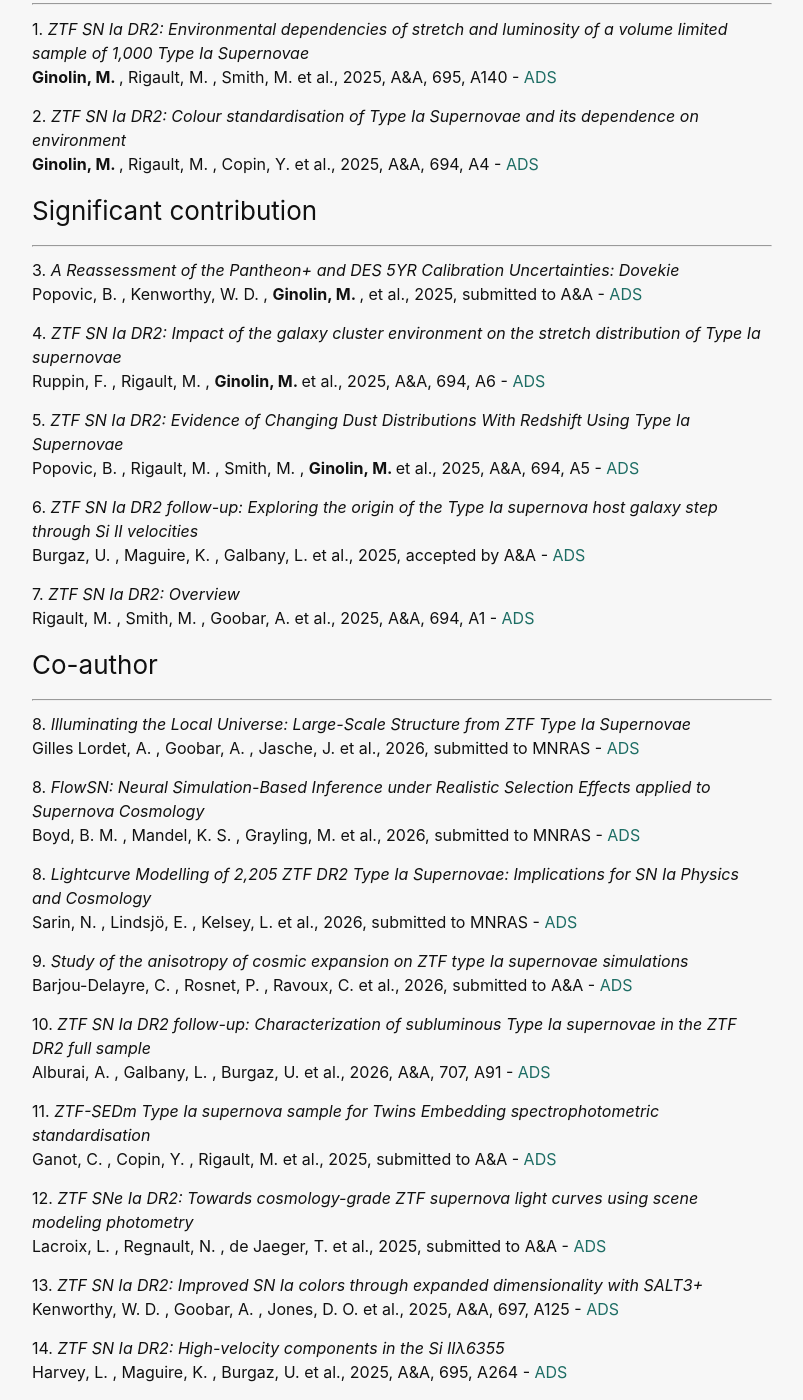
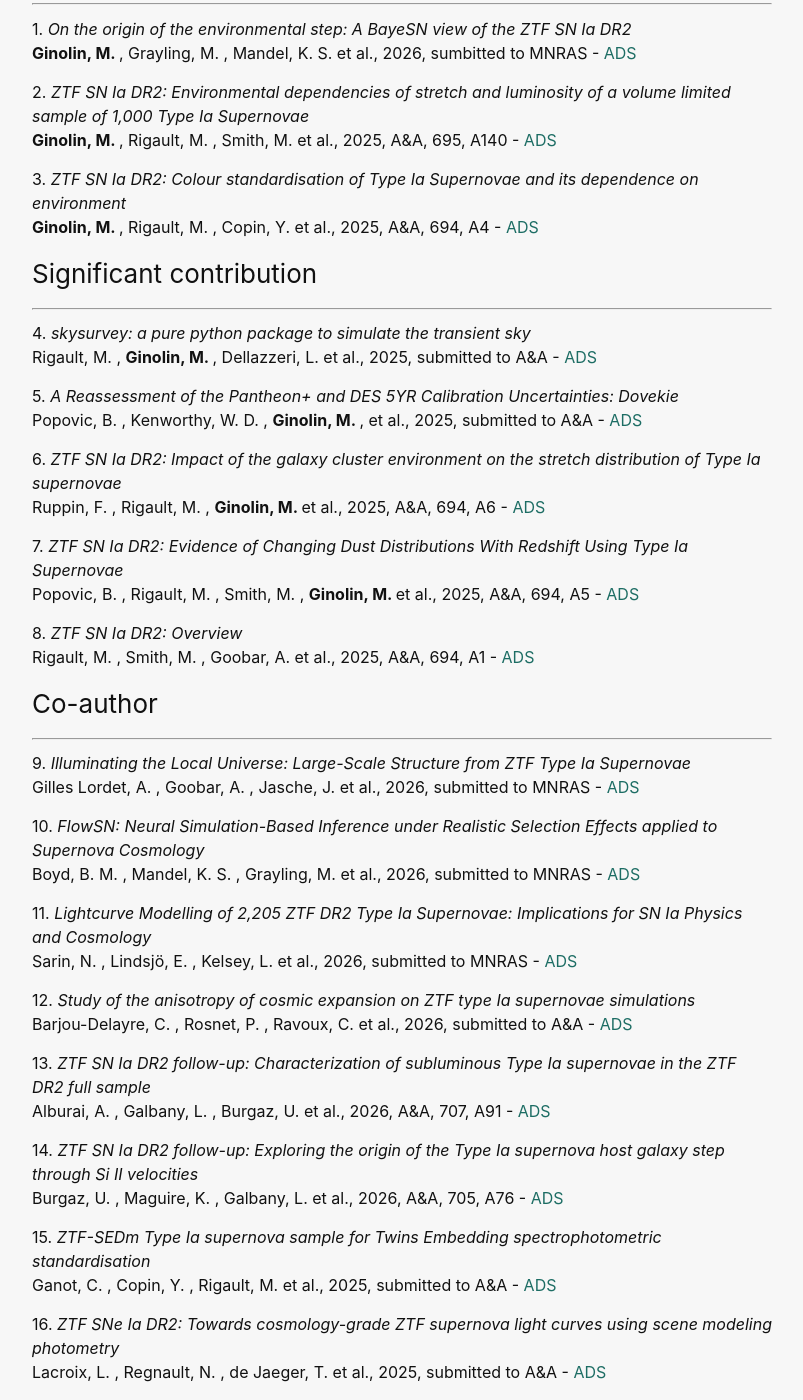
Before and after one commit to mginolin/mginolin.github.io, a Jekyll site: the page built from Publications.markdown, in a window 1280 px wide and 1400 px high, scrolled down 408 px. Shown: the whole window, without its empty margins (238-1041 px from the left). Built offline with Jekyll 4.4.1, drawn with Linux system fonts in a browser that asks for light colours; some of the changed text lies outside the part shown.

Commit message:
Update 10/06/26

```diff
--- a/Publications.markdown
+++ b/Publications.markdown
@@ -16,90 +16,96 @@ This is a (regularly updated) list of my publications. You can also find them on
 ### First author
 ---
 
-<p style="margin-top:0.3cm;"> 1. <em>ZTF SN Ia DR2: Environmental dependencies of stretch and luminosity of a volume limited
+<p style="margin-top:0.3cm;"> 1. <em>On the origin of the environmental step: A BayeSN view of the ZTF SN Ia DR2 </em>
+<br><strong>Ginolin, M. </strong> , Grayling, M. , Mandel, K. S. et al., 2026, sumbitted to MNRAS - <a href="https://ui.adsabs.harvard.edu/abs/2026arXiv260506799G/abstract">ADS</a></p>
+
+<p> 2. <em>ZTF SN Ia DR2: Environmental dependencies of stretch and luminosity of a volume limited
 sample of 1,000 Type Ia Supernovae</em>
 <br><strong>Ginolin, M. </strong> , Rigault, M. , Smith, M. et al., 2025, A&amp;A, 695, A140 - <a href="https://ui.adsabs.harvard.edu/abs/2024arXiv240520965G/abstract">ADS</a></p>
 
-<p> 2. <em>ZTF SN Ia DR2: Colour standardisation of Type Ia Supernovae and its dependence on environment</em>
+<p> 3. <em>ZTF SN Ia DR2: Colour standardisation of Type Ia Supernovae and its dependence on environment</em>
 <br><strong>Ginolin, M. </strong>, Rigault, M. , Copin, Y. et al., 2025, A&amp;A, 694, A4 - <a href="https://ui.adsabs.harvard.edu/abs/2024arXiv240602072G/abstract">ADS</a></p>
 
 
 ### Significant contribution
 ---
 
-<p style="margin-top:0.3cm;"> 3. <em>A Reassessment of the Pantheon+ and DES 5YR Calibration Uncertainties: Dovekie</em>
+<p style="margin-top:0.3cm;"> 4. <em>skysurvey: a pure python package to simulate the transient sky </em>
+<br>Rigault, M. , <strong>Ginolin, M. </strong> , Dellazzeri, L. et al., 2025, submitted to A&amp;A - <a href="https://ui.adsabs.harvard.edu/abs/2026arXiv260525840R/abstract">ADS</a></p>
+
+<p> 5. <em>A Reassessment of the Pantheon+ and DES 5YR Calibration Uncertainties: Dovekie</em>
 <br>Popovic, B. , Kenworthy, W. D. , <strong>Ginolin, M. </strong>, et al., 2025, submitted to A&amp;A - <a href="https://ui.adsabs.harvard.edu/abs/2025arXiv250605471P/abstract">ADS</a></p>
 
-<p> 4. <em>ZTF SN Ia DR2: Impact of the galaxy cluster environment on the stretch distribution of Type Ia supernovae</em>
+<p> 6. <em>ZTF SN Ia DR2: Impact of the galaxy cluster environment on the stretch distribution of Type Ia supernovae</em>
 <br>Ruppin, F. , Rigault, M. , <strong>Ginolin, M. </strong> et al., 2025, A&amp;A, 694, A6 - <a href="https://ui.adsabs.harvard.edu/abs/2024arXiv240601108R/abstract">ADS</a></p>
 
-<p> 5. <em>ZTF SN Ia DR2: Evidence of Changing Dust Distributions With Redshift Using Type Ia Supernovae</em>
+<p> 7. <em>ZTF SN Ia DR2: Evidence of Changing Dust Distributions With Redshift Using Type Ia Supernovae</em>
 <br>Popovic, B. , Rigault, M. , Smith, M. , <strong>Ginolin, M. </strong> et al., 2025, A&amp;A, 694, A5 - <a href="https://ui.adsabs.harvard.edu/abs/2024arXiv240606215P/abstract">ADS</a></p>
 
-<p> 6. <em>ZTF SN Ia DR2 follow-up: Exploring the origin of the Type Ia supernova host galaxy step through Si II velocities</em>
-<br>Burgaz, U. , Maguire, K. , Galbany, L. et al., 2025, accepted by A&amp;A - <a href="https://ui.adsabs.harvard.edu/abs/2025arXiv250902687B/abstract">ADS</a></p>
-
-<p> 7. <em>ZTF SN Ia DR2: Overview</em>
+<p> 8. <em>ZTF SN Ia DR2: Overview</em>
 <br>Rigault, M. , Smith, M. , Goobar, A. et al., 2025, A&amp;A, 694, A1 - <a href="https://ui.adsabs.harvard.edu/abs/2024arXiv240904346R/abstract">ADS</a></p>
 
 ### Co-author
 ---
 
-<p style="margin-top:0.3cm;"> 8. <em> Illuminating the Local Universe: Large-Scale Structure from ZTF Type Ia Supernovae  </em>
+<p style="margin-top:0.3cm;"> 9. <em> Illuminating the Local Universe: Large-Scale Structure from ZTF Type Ia Supernovae  </em>
 <br>Gilles Lordet, A. , Goobar, A. , Jasche, J. et al., 2026, submitted to MNRAS - <a href="https://ui.adsabs.harvard.edu/abs/2026arXiv260412714G/abstract">ADS</a></p>
 
-<p> 8. <em> FlowSN: Neural Simulation-Based Inference under Realistic Selection Effects applied to Supernova Cosmology  </em>
+<p> 10. <em> FlowSN: Neural Simulation-Based Inference under Realistic Selection Effects applied to Supernova Cosmology  </em>
 <br>Boyd, B. M. , Mandel, K. S. , Grayling, M. et al., 2026, submitted to MNRAS - <a href="https://ui.adsabs.harvard.edu/abs/2026arXiv260311165B/abstract">ADS</a></p>
 
-<p> 8. <em> Lightcurve Modelling of 2,205 ZTF DR2 Type Ia Supernovae: Implications for SN Ia Physics and Cosmology  </em>
+<p> 11. <em> Lightcurve Modelling of 2,205 ZTF DR2 Type Ia Supernovae: Implications for SN Ia Physics and Cosmology  </em>
 <br>Sarin, N. , Lindsjö, E. , Kelsey, L. et al., 2026, submitted to MNRAS - <a href="https://ui.adsabs.harvard.edu/abs/2026arXiv260202677S/abstract">ADS</a></p>
 
-<p> 9. <em> Study of the anisotropy of cosmic expansion on ZTF type Ia supernovae simulations  </em>
+<p> 12. <em> Study of the anisotropy of cosmic expansion on ZTF type Ia supernovae simulations  </em>
 <br>Barjou-Delayre, C. , Rosnet, P. , Ravoux, C. et al., 2026, submitted to A&amp;A - <a href="https://ui.adsabs.harvard.edu/abs/2026arXiv260111139B/abstract">ADS</a></p>
 
-<p> 10. <em>ZTF SN Ia DR2 follow-up: Characterization of subluminous Type Ia supernovae in the ZTF DR2 full sample </em>
+<p> 13. <em>ZTF SN Ia DR2 follow-up: Characterization of subluminous Type Ia supernovae in the ZTF DR2 full sample </em>
 <br>Alburai, A. , Galbany, L. , Burgaz, U. et al., 2026, A&amp;A, 707, A91 - <a href="https://ui.adsabs.harvard.edu/abs/2025arXiv251221256A/abstract">ADS</a></p>
 
-<p> 11. <em>ZTF-SEDm Type Ia supernova sample for Twins Embedding spectrophotometric standardisation </em>
+<p> 14. <em>ZTF SN Ia DR2 follow-up: Exploring the origin of the Type Ia supernova host galaxy step through Si II velocities</em>
+<br>Burgaz, U. , Maguire, K. , Galbany, L. et al., 2026, A&amp;A, 705, A76 - <a href="https://ui.adsabs.harvard.edu/abs/2025arXiv250902687B/abstract">ADS</a></p>
+
+<p> 15. <em>ZTF-SEDm Type Ia supernova sample for Twins Embedding spectrophotometric standardisation </em>
 <br>Ganot, C. , Copin, Y. , Rigault, M. et al., 2025, submitted to A&amp;A - <a href="https://ui.adsabs.harvard.edu/abs/2025arXiv251207696G/abstract">ADS</a></p>
 
-<p> 12. <em>ZTF SNe Ia DR2: Towards cosmology-grade ZTF supernova light curves using scene modeling
+<p> 16. <em>ZTF SNe Ia DR2: Towards cosmology-grade ZTF supernova light curves using scene modeling
 photometry</em>
 <br>Lacroix, L. , Regnault, N. , de Jaeger, T. et al., 2025, submitted to A&amp;A - <a href="https://ui.adsabs.harvard.edu/abs/2025arXiv250904073L/abstract">ADS</a></p>
 
-<p> 13. <em>ZTF SN Ia DR2: Improved SN Ia colors through expanded dimensionality with SALT3+</em>
+<p> 17. <em>ZTF SN Ia DR2: Improved SN Ia colors through expanded dimensionality with SALT3+</em>
 <br>Kenworthy, W. D. , Goobar, A. , Jones, D. O. et al., 2025, A&amp;A, 697, A125 - <a href="https://ui.adsabs.harvard.edu/abs/2025A%26A...697A.125K/abstract">ADS</a></p>
 
-<p> 14. <em>ZTF SN Ia DR2: High-velocity components in the Si IIλ6355</em>
+<p> 18. <em>ZTF SN Ia DR2: High-velocity components in the Si IIλ6355</em>
 <br>Harvey, L. , Maguire, K. , Burgaz, U. et al., 2025, A&amp;A, 695, A264 - <a href="https://ui.adsabs.harvard.edu/abs/2025A&A...695A.264H/abstract">ADS</a></p>
 
-<p> 15. <em>ZTF SN Ia DR2: An environmental study of Type Ia supernovae using host galaxy image decomposition</em>
+<p> 19. <em>ZTF SN Ia DR2: An environmental study of Type Ia supernovae using host galaxy image decomposition</em>
 <br>Senzel, R. , Maguire, K. , Burgaz, U. et al., 2025, A&amp;A, 694, A14 - <a href="https://ui.adsabs.harvard.edu/abs/2024arXiv241111986S/abstract">ADS</a></p>
 
-<p> 16. <em>ZTF SN Ia DR2: Properties of the low-mass host galaxies of Type Ia supernovae in a volume-
+<p> 20. <em>ZTF SN Ia DR2: Properties of the low-mass host galaxies of Type Ia supernovae in a volume-
 limited sample</em>
 <br>Burgaz, U. , Maguire, K. , Dimitriadis, G. et al., 2025, A&amp;A, 694, A13 - <a href="https://ui.adsabs.harvard.edu/abs/2024arXiv241214262B/abstract">ADS</a></p>
 
-<p> 17. <em>ZTF SN Ia DR2: The secondary maximum in Type Ia supernovae</em>
+<p> 21. <em>ZTF SN Ia DR2: The secondary maximum in Type Ia supernovae</em>
 <br>Deckers, M. , Maguire, K. , Shingles, L. et al., 2025, A&amp;A, 694, A12 - <a href="https://ui.adsabs.harvard.edu/abs/2024arXiv240619460D/abstract">ADS</a></p>
 
-<p> 18. <em>ZTF SN Ia DR2: The diversity and relative rates of the thermonuclear SN population</em>
+<p> 22. <em>ZTF SN Ia DR2: The diversity and relative rates of the thermonuclear SN population</em>
 <br>Dimitriadis, G. , Burgaz, U. , Deckers, M. et al., 2025, A&amp;A, 694, A10 - <a href="https://ui.adsabs.harvard.edu/abs/2024arXiv240904200D/abstract">ADS</a></p>
 
-<p> 19. <em>ZTF SN Ia DR2: The spectral diversity of Type Ia supernovae in a volume-limited sample</em>
+<p> 23. <em>ZTF SN Ia DR2: The spectral diversity of Type Ia supernovae in a volume-limited sample</em>
 <br>Burgaz, U. , Maguire, K. , Dimitriadis, G. et al., 2025, A&amp;A, 694, A9 - <a href="https://ui.adsabs.harvard.edu/abs/2024arXiv240706828B/abstract">ADS</a></p>
 
-<p> 20. <em>ZTF SN Ia DR2: Peculiar velocities impact on the Hubble diagram</em>
+<p> 24. <em>ZTF SN Ia DR2: Peculiar velocities impact on the Hubble diagram</em>
 <br>Carreres, B. , Rosselli, D. , Bautista, J. E. et al., 2025, A&amp;A, 694, A8 - <a href="https://ui.adsabs.harvard.edu/abs/2024arXiv240520409C/abstract">ADS</a></p>
 
-<p> 21. <em>ZTF SN Ia DR2: Exploring SN Ia properties in the vicinity of under-dense environments</em>
+<p> 25. <em>ZTF SN Ia DR2: Exploring SN Ia properties in the vicinity of under-dense environments</em>
 <br>Aubert, M. , Rosnet, P. , Popovic, B. et al., 2025, A&amp;A, 694, A7 - <a href="https://ui.adsabs.harvard.edu/abs/2024arXiv240611680A/abstract">ADS</a></p>
 
-<p> 22. <em>ZTF SN Ia DR2: Simulations and volume limited sample</em>
+<p> 26. <em>ZTF SN Ia DR2: Simulations and volume limited sample</em>
 <br>Amenouche, M. , Smith, M. , Rosnet, et al., 2025, A&amp;A, 694, A3 - <a href="https://ui.adsabs.harvard.edu/abs/2024arXiv240904650A/abstract">ADS</a></p>
 
-<p> 23. <em>ZTF SN Ia DR2: Study of Type Ia Supernova lightcurve fits</em>
+<p> 27. <em>ZTF SN Ia DR2: Study of Type Ia Supernova lightcurve fits</em>
 <br>Rigault, M. , Smith, M. , Regnault, N. et al., 2025, A&amp;A, 694, A2 - <a href="https://ui.adsabs.harvard.edu/abs/2024arXiv240602073R/abstract">ADS</a></p>
 
-<p> 24. <em>Growth-rate measurement with type-Ia supernovae using ZTF survey simulations</em>
+<p> 28. <em>Growth-rate measurement with type-Ia supernovae using ZTF survey simulations</em>
 <br>Carreres, B. , Bautista, J. E. , Feinstein, F. et al., 2023, A&amp;A - <a href="https://ui.adsabs.harvard.edu/abs/2023A%26A...674A.197C/abstract">ADS</a></p>
--- a/Teaching.markdown
+++ b/Teaching.markdown
@@ -11,4 +11,4 @@ During the course of my PhD, I teached for ~ 200 h across various subjects at th
 In August 2026, I will also give two lectures on cosmology with Type Ia supernovae and the Hubble constant at the [Rodolphe Clédassou Summer school](https://eee2025.sciencesconf.org/), aimed at PhD students in cosmology.
 ## Outreach
 
-I also enjoy communicating my science with the broader public. I did a small talk presenting my PhD subject to undergraduate students as part of the [International Day of Women and Girls in Science](https://egalite-diversite.univ-lyon1.fr/2023/12/12/journee-des-femmes-et-filles-de-science/). I also presented a broad overview of cosmology with Type Ia Supernovae at [Astro on Tap](https://www.instagram.com/p/DMHzDjUs3Xb/?igsh=MW5mZGR1bTZrcXFlMA==), where astronomers present their work to the general public in a pub.
+I also enjoy communicating my science with the broader public. I presented a broad overview of cosmology with Type Ia Supernovae at [Astro on Tap](https://www.instagram.com/p/DMHzDjUs3Xb/?igsh=MW5mZGR1bTZrcXFlMA==), where astronomers present their work to the general public in a pub. When possible, I try to use outreach to highlight the often overlooked contribution of women scientists. As such, I did a small talk presenting my PhD subject to undergraduate students as part of the [International Day of Women and Girls in Science](https://egalite-diversite.univ-lyon1.fr/2023/12/12/journee-des-femmes-et-filles-de-science/). I also have been involved in the International Women's Day Committee at the Institute of Astronomy, Cambridge, with a workshop for school students on spectroscopy, inspired by the work of Annie Jump Cannon, and a talk at the IoA Open Day on "Measuring distances in the Universe with Henrietta Swan Leavitt".
```
Also changed, not shown: Talks.markdown (+13 -4 lines), 1 other file.
